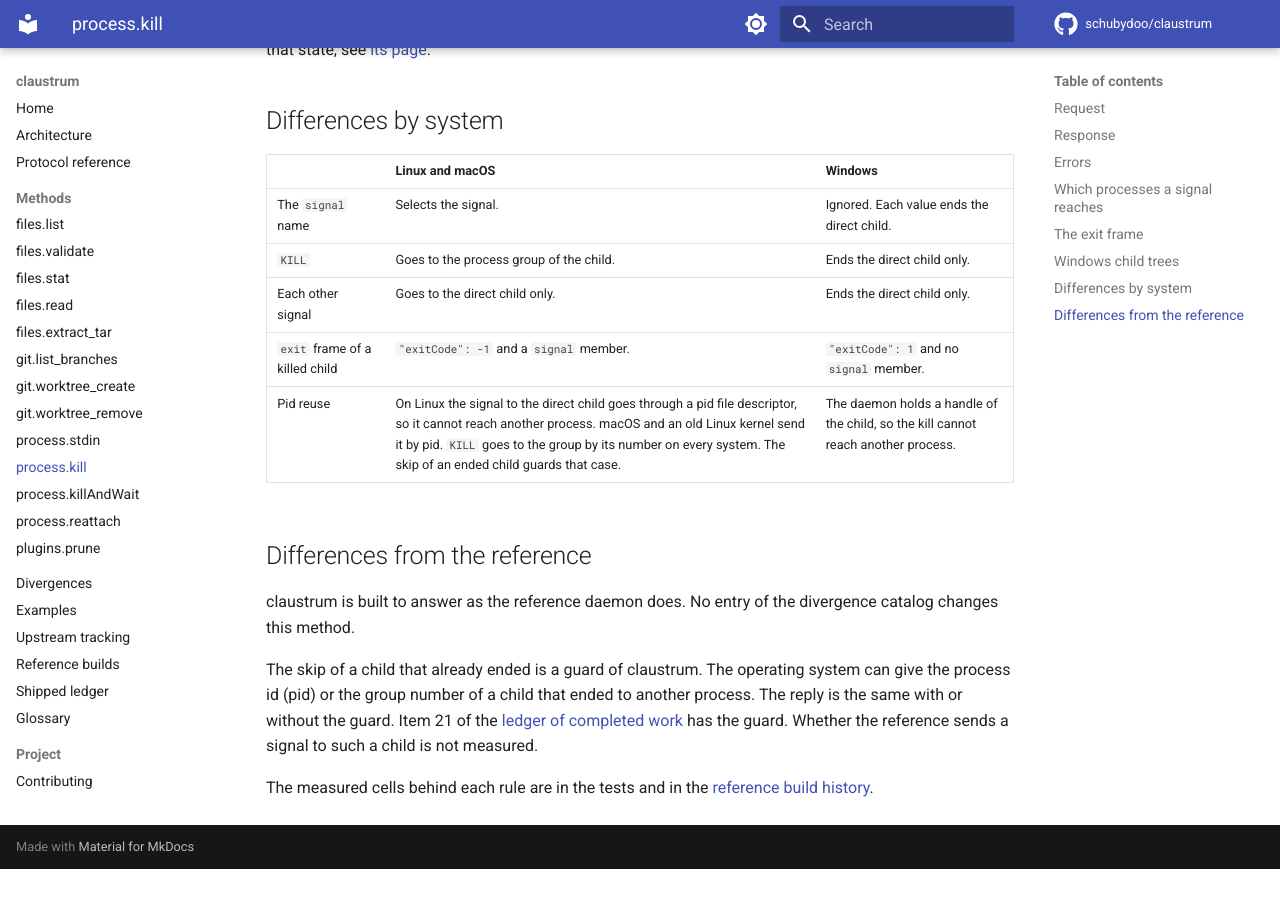
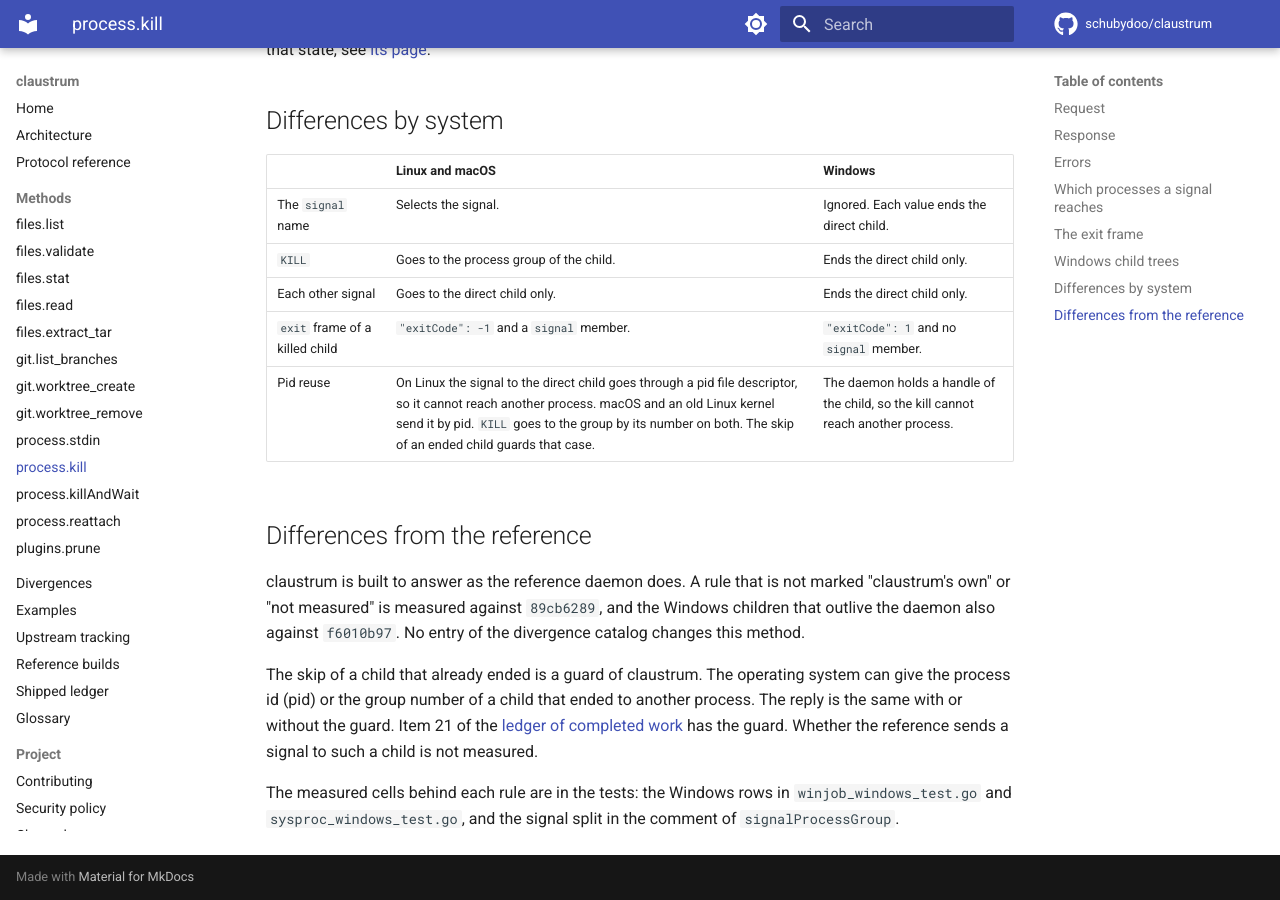
Before and after one commit to schubydoo/claustrum, an MkDocs documentation site: the page built from docs/protocol/process-kill.md, in a window 1280 px wide and 900 px high, scrolled down 2395 px. Built offline with MkDocs 1.6.1 and Material for MkDocs 9.7.7, drawn with Linux system fonts in a browser that asks for light colours; comment, search, counter and statistics services are not loaded; before the commit the page ends 3264 px from its top, so only the background shows below that; some of the changed text lies outside the part shown.

Commit message:
docs: name the measured builds of process.kill and fix three nits from the review
Co-Authored-By: Claude Opus 5.5 <noreply@anthropic.com>

```diff
--- a/docs/protocol/process-kill.md
+++ b/docs/protocol/process-kill.md
@@ -10,7 +10,7 @@
 
 | Parameter | Required | Meaning |
 |---|---|---|
-| `id` | yes | The id of the process, as given to `process.spawn`. An absent, empty or unknown `id` gets the same result as a known one. |
+| `id` | no | The id of the process, as given to `process.spawn`. An absent, empty or unknown `id` signals nothing and gets the same result as a known one. |
 | `signal` | no | `TERM`, `KILL`, `INT` or `HUP`, with or without the prefix `SIG`. The default is `TERM`. The names are case-sensitive, and each other value means `TERM`. So `quit` and `int` send `SIGTERM`. On Windows the daemon ignores the name: see [Differences by system](#differences-by-system). |
 
 After a second `process.spawn` with the `id` of a process that still runs, the request reaches the newer process only. See [process.spawn](../PROTOCOL.md#processspawn).
@@ -83,12 +83,12 @@ If a process that the child started holds the output pipes of the child, the `ex
 | `KILL` | Goes to the process group of the child. | Ends the direct child only. |
 | Each other signal | Goes to the direct child only. | Ends the direct child only. |
 | `exit` frame of a killed child | `"exitCode": -1` and a `signal` member. | `"exitCode": 1` and no `signal` member. |
-| Pid reuse | On Linux the signal to the direct child goes through a pid file descriptor, so it cannot reach another process. macOS and an old Linux kernel send it by pid. `KILL` goes to the group by its number on every system. The skip of an ended child guards that case. | The daemon holds a handle of the child, so the kill cannot reach another process. |
+| Pid reuse | On Linux the signal to the direct child goes through a pid file descriptor, so it cannot reach another process. macOS and an old Linux kernel send it by pid. `KILL` goes to the group by its number on both. The skip of an ended child guards that case. | The daemon holds a handle of the child, so the kill cannot reach another process. |
 
 ## Differences from the reference
 
-claustrum is built to answer as the reference daemon does. No entry of the divergence catalog changes this method.
+claustrum is built to answer as the reference daemon does. A rule that is not marked "claustrum's own" or "not measured" is measured against `89cb6289`, and the Windows children that outlive the daemon also against `f6010b97`. No entry of the divergence catalog changes this method.
 
 The skip of a child that already ended is a guard of claustrum. The operating system can give the process id (pid) or the group number of a child that ended to another process. The reply is the same with or without the guard. Item 21 of the [ledger of completed work](../IMPROVEMENTS.md) has the guard. Whether the reference sends a signal to such a child is not measured.
 
-The measured cells behind each rule are in the tests and in the [reference build history](../REFERENCE-BUILDS.md).
+The measured cells behind each rule are in the tests: the Windows rows in `winjob_windows_test.go` and `sysproc_windows_test.go`, and the signal split in the comment of `signalProcessGroup`.
```
